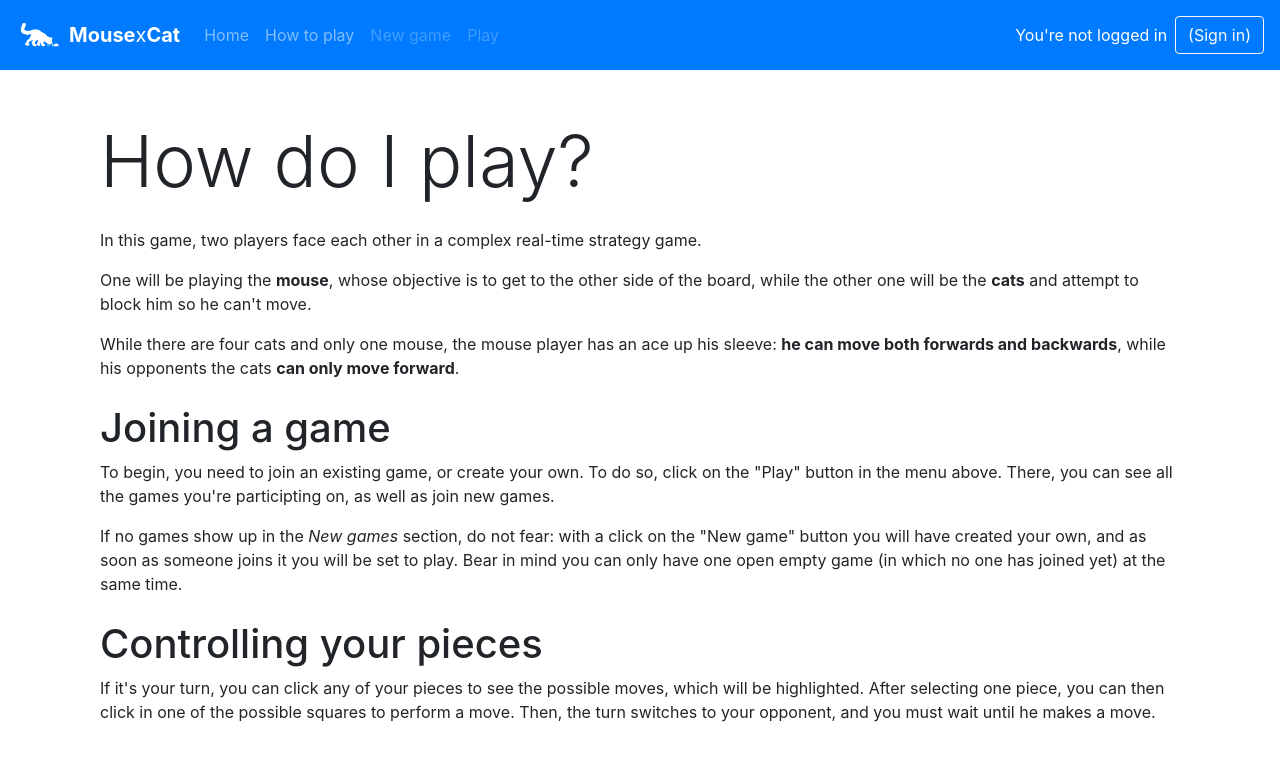
After one commit to dieortin/PSI_cat_mouse_final, a Django app: page /how_to_play in a window 1280 px wide. The commit adds this page. Shown: the top 761 px of the page. Run offline with Django 3.2, Linux system fonts and the light colour scheme; some libraries are stand-ins or nearby versions.

```diff
--- a/logic/urls.py
+++ b/logic/urls.py
@@ -23,5 +23,9 @@ urlpatterns = [
     path('get_possible_moves_from_position/<int:position>',
          views.get_possible_moves_from_position, name='get_possible_moves'),
     path('ajax_is_it_my_turn', views.ajax_is_it_my_turn,
-         name='ajax_is_it_my_turn')
+         name='ajax_is_it_my_turn'),
+    path('how_to_play', views.how_to_play, name='manual'),
+    path('replay_move/<int:move>/<int:reverse>', views.replay_move,
+         name='replay_move'),
+    path('next_move/<int:backwards>', views.next_move, name='next_move')
 ]
--- a/logic/views.py
+++ b/logic/views.py
@@ -2,6 +2,7 @@ from django.contrib import messages
 from django.contrib.auth import authenticate, login, logout
 from django.contrib.auth.decorators import login_required
 from django.core.exceptions import ValidationError
+from django.db.models import Q
 from django.http import HttpResponseForbidden, HttpResponse, JsonResponse
 from django.shortcuts import render, redirect
 from django.urls import reverse
@@ -126,7 +127,7 @@ def create_game_service(request):
                                             cat_user=request.user)
     if new_games_by_user.count() > 0:
         messages.warning(request,
-                             "You already have an open empty game, tell your friend to join that one instead!")
+                         "You already have an open empty game, tell your friend to join that one instead!")
         if "HTTP_REFERER" in request.META:
             return redirect(request.META.get("HTTP_REFERER"))
         else:
@@ -136,7 +137,7 @@ def create_game_service(request):
 
     messages.success(request, "Game created successfully")
 
-    return render(request, "mouse_cat/select_game.html")
+    return redirect(reverse('select_game'))
 
 
 # @login_required
@@ -173,8 +174,17 @@ def select_game_service(request, game_id=None):
             active_games = Game.objects.filter(status=GameStatus.ACTIVE)
             games_as_cat = active_games.filter(cat_user=request.user)
             games_as_mouse = active_games.filter(mouse_user=request.user)
+            try:
+                new_games = Game.objects.filter(status=GameStatus.CREATED)
+            except Game.DoesNotExist:
+                new_games = None
 
-            new_games = Game.objects.filter(status=GameStatus.CREATED)
+            try:
+                finished_games = Game.objects.filter(
+                    Q(status=GameStatus.FINISHED),
+                    Q(cat_user=request.user) | Q(mouse_user=request.user))
+            except Game.DoesNotExist:
+                finished_games = None
 
             if games_as_cat.count() == 0:
                 games_as_cat = None
@@ -184,7 +194,8 @@ def select_game_service(request, game_id=None):
             return render(request, "mouse_cat/select_game.html", {
                 "as_cat": games_as_cat,
                 "as_mouse": games_as_mouse,
-                "new_games": new_games
+                "new_games": new_games,
+                "finished_games": finished_games
             })
         else:
             try:
@@ -207,6 +218,7 @@ def select_game_service(request, game_id=None):
                                       g.cat_user))
 
                 request.session[constants.GAME_SELECTED_SESSION_ID] = game_id
+                request.session.current_move = 0
                 return redirect(reverse('show_game'))
             except Game.DoesNotExist:
                 messages.error(request,
@@ -249,7 +261,7 @@ def ajax_is_it_my_turn(request):
     try:
         game = get_selected_game(request)
     except Exception as e:
-        return HttpResponse(str(e), 400)
+        return HttpResponse(str(e), status=400)
 
     if game.status == GameStatus.FINISHED:
         return JsonResponse({"my_turn": True})
@@ -260,6 +272,68 @@ def ajax_is_it_my_turn(request):
     else:
         return JsonResponse({"my_turn": False})
 
+
+@login_required
+def replay_move(request, move, backwards=False):
+    if constants.GAME_SELECTED_SESSION_ID not in request.session:
+        return HttpResponse("No game is selected", status=400)
+
+    # If playing backwards, to get the move n we must undo the move n+1
+    if backwards:
+        move += 1
+    try:
+        move = Move.objects.filter(
+            game=request.session[constants.GAME_SELECTED_SESSION_ID]).order_by(
+            'date')[move]
+    except Move.DoesNotExist:
+        return HttpResponse("Could not find the requested move", status=404)
+
+    return JsonResponse({"origin": move.origin, "target": move.target},
+                        status=200)
+
+
+@login_required
+def next_move(request, backwards=0):
+    if "current_move" not in request.session:
+        return HttpResponse("Can't find the current move", status=500)
+    if constants.GAME_SELECTED_SESSION_ID not in request.session:
+        return HttpResponse("No game is selected", status=400)
+
+    if backwards == 1:
+        request.session["current_move"] -= 1
+        move_num = request.session["current_move"]
+    else:
+        move_num = request.session["current_move"]
+        request.session["current_move"] += 1
+
+    if move_num < 0 or move_num > Move.objects.filter(
+            game=request.session[constants.GAME_SELECTED_SESSION_ID]).count():
+        return HttpResponse("Move out of bounds", status=451)
+
+    try:
+        move = Move.objects.filter(
+            game=request.session[constants.GAME_SELECTED_SESSION_ID])[move_num]
+    except Move.DoesNotExist:
+        return HttpResponse("That move doesn't exist", status=404)
+    except IndexError:
+        return HttpResponse("Move out of bounds", status=451)
+
+    first = request.session["current_move"] == 0
+    last = request.session["current_move"] == Move.objects.filter(
+        game=request.session[constants.GAME_SELECTED_SESSION_ID]).count()
+    print(first)
+    print(last)
+
+    if backwards:
+        return JsonResponse(
+            {"origin": move.target, "target": move.origin, "first": first,
+             "last": last, "number": request.session["current_move"]},
+            status=200)
+    else:
+        return JsonResponse(
+            {"origin": move.origin, "target": move.target, "first": first,
+             "last": last, "number": request.session["current_move"]},
+            status=200)
 
 @login_required
 def show_game_service(request):
@@ -293,10 +367,12 @@ def show_game_service(request):
     else:
         user_is_cat = False
 
+    request.session["current_move"] = Move.objects.filter(game=game).count()
+
     return render(request, "mouse_cat/game.html",
                   {"game": game, "board": board, "move_form": form,
                    "user_is_cat": user_is_cat,
-                   "is_active": game.status == GameStatus.ACTIVE})
+                   "is_active": game.status == GameStatus.ACTIVE, })
 
 
 @login_required
@@ -343,7 +419,6 @@ def move_service(request):
     elif request.method == "POST":
         moveF = MoveForm(request.POST)
         if moveF.is_valid():
-            print("bbellowefqwef")
             newMove = moveF.save(commit=False)
             try:
                 game = Game.objects.get(
@@ -356,3 +431,7 @@ def move_service(request):
             newMove.save()
             return HttpResponse(status=200)
         return respond_error(request, "The move you're making isn't valid")
+
+
+def how_to_play(request):
+    return render(request, "mouse_cat/manual.html")
--- a/templates/mouse_cat/base.html
+++ b/templates/mouse_cat/base.html
@@ -47,6 +47,8 @@
             <a class="nav-item nav-link" href="{% url 'landing' %}">Home
                 <span
                         class="sr-only">(current)</span></a>
+            <a class="nav-item nav-link" href="{% url 'manual' %}">How to
+                play</a>
             {% if request.user.is_authenticated %}
                 <a class="nav-item nav-link" href="{% url 'create_game' %}">New
                     game</a>
--- /dev/null
+++ b/templates/mouse_cat/manual.html
@@ -0,0 +1,55 @@
+{% extends "mouse_cat/base.html" %}
+
+{% block title %}
+    Manual
+{% endblock %}
+
+{% block content %}
+    <div class="container mt-5">
+        <div class="container my-4">
+            <h1 class="mb-4 display-3">How do I play?</h1>
+            <p>In this game, two players face each other in a complex real-time
+                strategy game.</p>
+            <p>One will be playing the <b>mouse</b>, whose objective is to get
+                to
+                the other side of the board, while the other one will be the
+                <b>cats</b>
+                and attempt to block him so he can't move. </p>
+            <p>While there are four cats and only one mouse, the mouse player
+                has
+                an ace up his sleeve: <b>he can move both forwards and
+                    backwards</b>, while his opponents the cats <b>can only
+                    move
+                    forward</b>.</p>
+        </div>
+
+
+        <div class="container my-4">
+            <h1>Joining a game</h1>
+            <p>To begin, you need to join an existing game, or create your own.
+                To
+                do so, click on the "Play" button in the menu above. There, you
+                can
+                see all the games you're participting on, as well as join new
+                games.</p>
+            <p>If no games show up in the <i>New games</i> section, do not
+                fear:
+                with a click on the "New game" button you will have created
+                your
+                own, and as soon as someone joins it you will be set to play.
+                Bear
+                in mind you can only have one open empty game (in which no one
+                has
+                joined yet) at the same time.</p>
+        </div>
+
+        <div class="container my-4">
+            <h1>Controlling your pieces</h1>
+            <p>If it's your turn, you can click any of your pieces to see the
+                possible moves, which will be highlighted. After selecting one
+                piece, you can then click in one of the
+                possible squares to perform a move. Then, the turn switches to
+                your opponent, and you must wait until he makes a move.</p>
+        </div>
+    </div>
+{% endblock %}
```
Also changed, not shown: static/js/game.js (+50 -1 lines), templates/mouse_cat/game.html (+13 -0 lines), templates/mouse_cat/select_game.html (+28 -4 lines).
